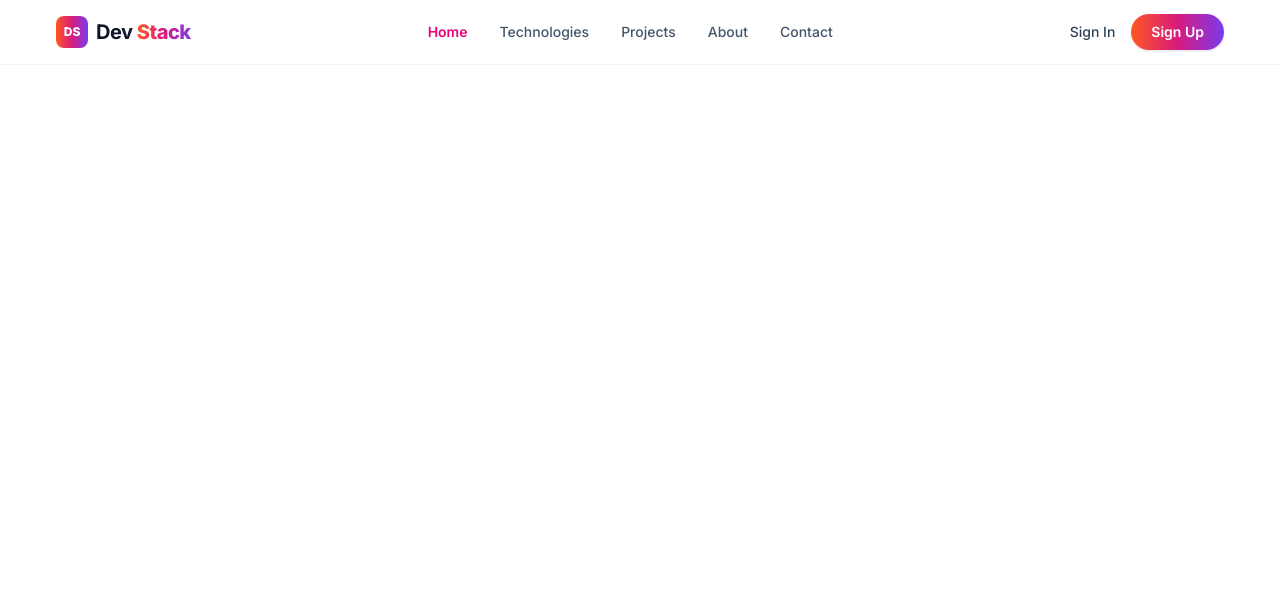
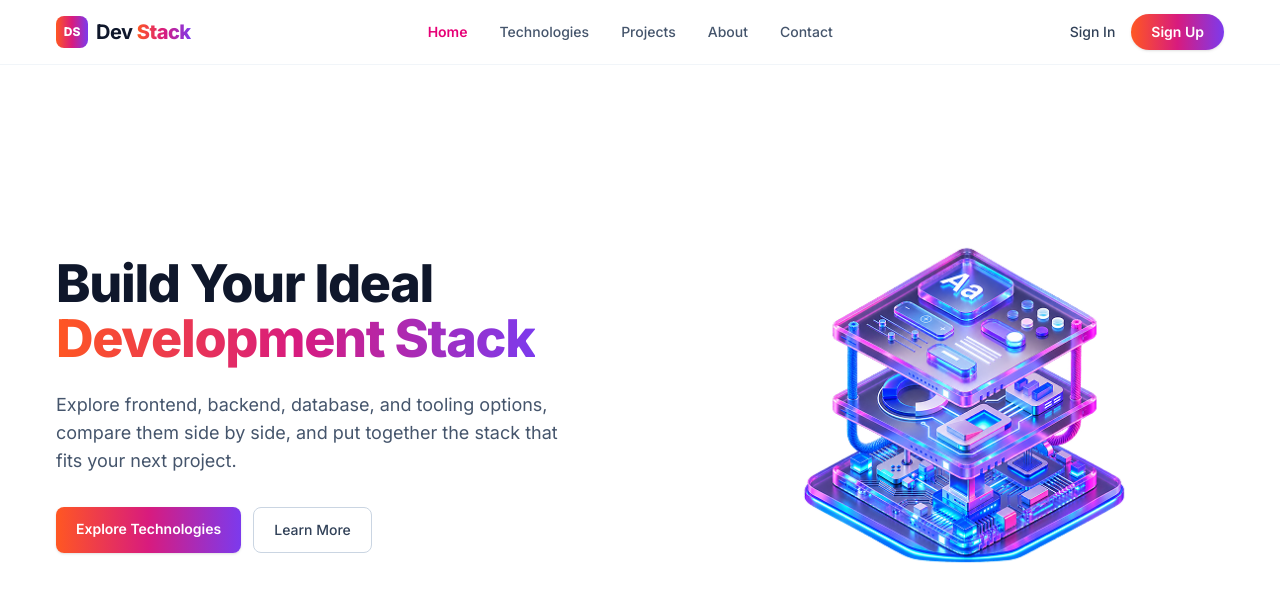
Before and after one commit to tarek3203/B14-A05-DevStack, a React (Vite) app: page / in a window 1280 px wide. Shown: the top 602 px of the page. Built offline with nearby package versions, Linux system fonts and the light colour scheme.

Commit message:
build hero banner with gradient heading and dual CTA buttons

```diff
--- a/src/App.tsx
+++ b/src/App.tsx
@@ -1,10 +1,12 @@
+import Hero from "./components/Hero"
 import Navbar from "./components/Navbar"
 
 function App() {
   return (
     <div className="min-h-screen bg-white">
       <Navbar />
-      <div className="h-[1200px]" />
+      <Hero />
+      <div className="h-[800px]" />
     </div>
   )
 }
--- /dev/null
+++ b/src/components/Hero.tsx
@@ -0,0 +1,46 @@
+import bannerStack from "../assets/banner-stack.png"
+
+export default function Hero() {
+  return (
+    <section className="mx-auto max-w-[1200px] px-4 py-12 lg:py-20">
+      <div className="grid items-center gap-10 lg:grid-cols-2 lg:gap-16">
+        <div>
+          <h1 className="text-4xl font-extrabold leading-[1.05] tracking-tight text-slate-900 sm:text-5xl lg:text-[52px]">
+            Build Your Ideal
+            <br />
+            <span className="brand-gradient-text">Development Stack</span>
+          </h1>
+
+          <p className="mt-6 max-w-lg text-base text-slate-600 sm:text-lg">
+            Explore frontend, backend, database, and tooling options, compare
+            them side by side, and put together the stack that fits your next
+            project.
+          </p>
+
+          <div className="mt-8 flex flex-wrap gap-3">
+            <a
+              href="#technologies"
+              className="brand-gradient rounded-lg px-5 py-3 text-sm font-semibold text-white shadow-sm transition-opacity hover:opacity-90"
+            >
+              Explore Technologies
+            </a>
+            <a
+              href="#technologies"
+              className="rounded-lg border border-slate-300 bg-white px-5 py-3 text-sm font-medium text-slate-700 transition-colors hover:bg-slate-50"
+            >
+              Learn More
+            </a>
+          </div>
+        </div>
+
+        <div className="flex justify-center lg:justify-end">
+          <img
+            src={bannerStack}
+            alt="Layered illustration of a development stack"
+            className="w-full max-w-[420px] lg:max-w-[520px]"
+          />
+        </div>
+      </div>
+    </section>
+  )
+}
```
